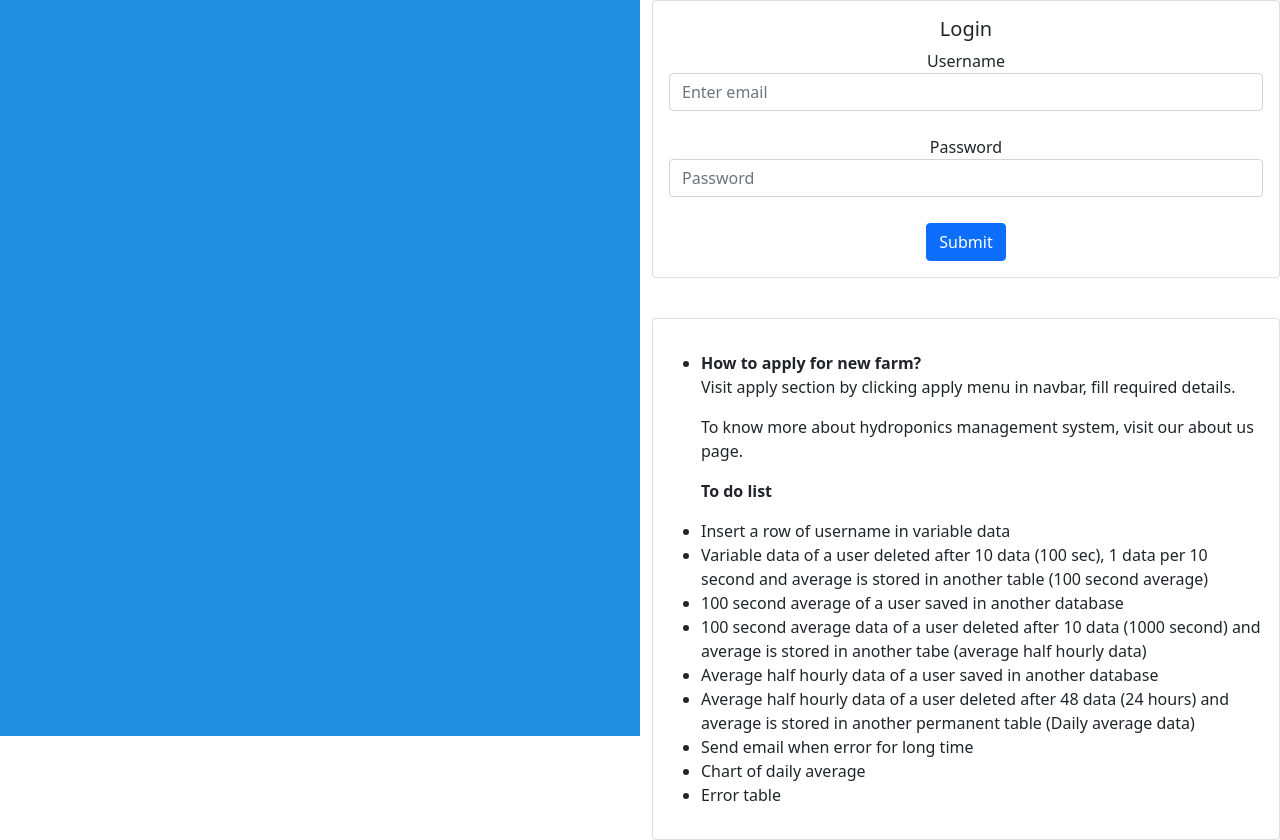
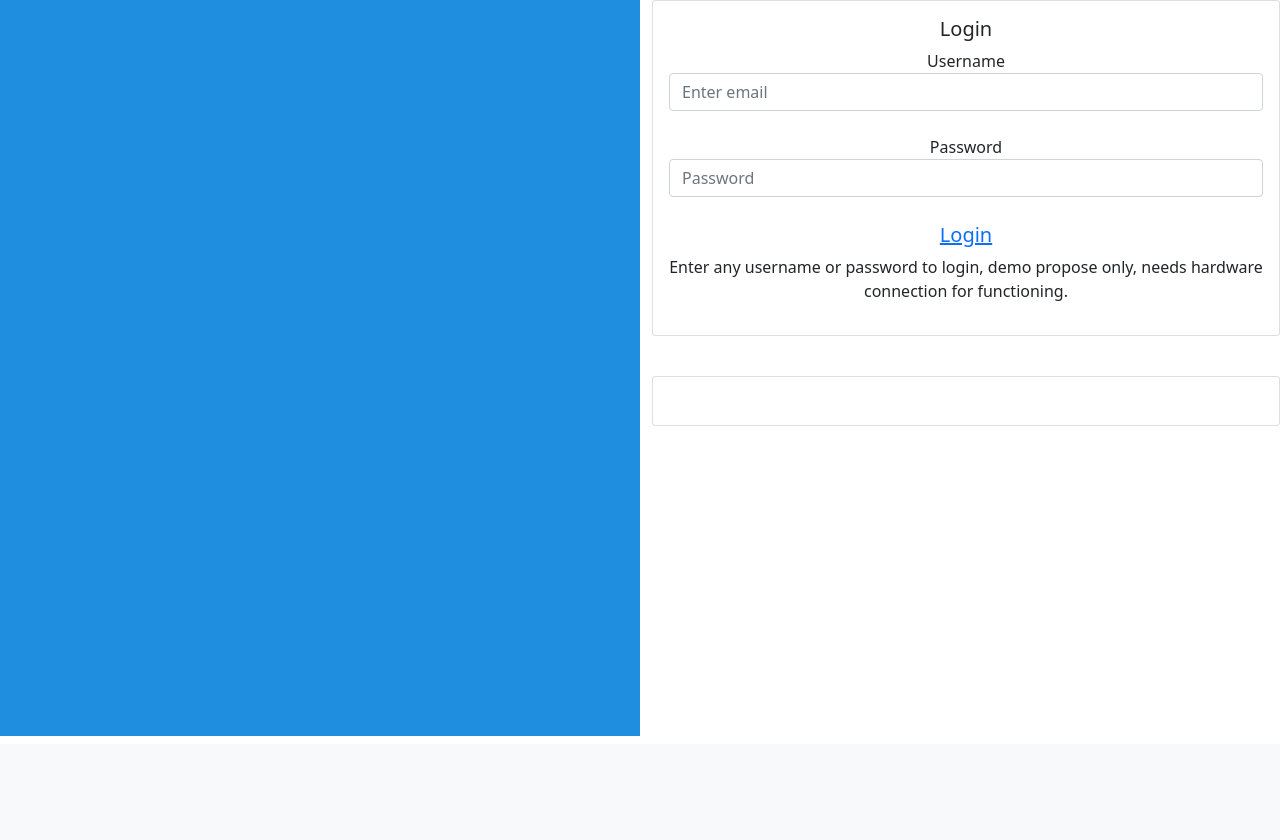
Before and after one commit to sushant-rumsan/hydroponics, a PHP site: page /project/ in a window 1280 px wide. Shown: the part 56-896 px from the top of the page. After the commit the page ends 792 px from the top, so only its background shows below. Run offline with PHP 8.4, Linux system fonts and the light colour scheme.

Commit message:
optimized for demo

```diff
--- a/index.php
+++ b/index.php
@@ -25,7 +25,9 @@
           </div>
           <div class="form-check"> &nbsp; </div>
 
-          <button type="submit" class="btn btn-primary" name="submit">Submit</button>
+          <!-- <button type="submit" class="btn btn-primary" name="submit">Login</button> -->
+          <a href="/dashboard"><h5>Login</h5></a>
+          <p>Enter any username or password to login, demo propose only, needs hardware connection for functioning.</p>
           </form>
       </div>
       </div>
@@ -35,12 +37,12 @@
 
     <p class="card-text">
       <ul>
-        <li> <b> How to apply for new farm? </b> </li>
+        <!-- <li> <b> How to apply for new farm? </b> </li>
         <p>Visit apply section by clicking apply menu in navbar, fill required details.</p>
 
-        <p>To know more about hydroponics management system, visit our about us page.</p>
+        <p>To know more about hydroponics management system, visit our about us page.</p> -->
 
-        <p><b>To do list</b></p>
+        <!-- <p><b>To do list</b></p>
         <li>Insert a row of username in variable data</li>
         <li>Variable data of a user deleted after 10 data (100 sec), 1 data per 10 second and average is stored in another table (100 second average)</li>
         <li>100 second average of a user saved in another database</li>
@@ -49,7 +51,7 @@
         <li>Average half hourly data of a user deleted after 48 data (24 hours) and average is stored in another permanent table (Daily average data)</li>
         <li>Send email when error for long time</li>
         <li>Chart of daily average</li>
-        <li>Error table</li>
+        <li>Error table</li> -->
       </ul>
     </p>
 
```
Also changed, not shown: adminDashboard.php (+12 -12 lines), dashboard.php (+10 -2 lines).
